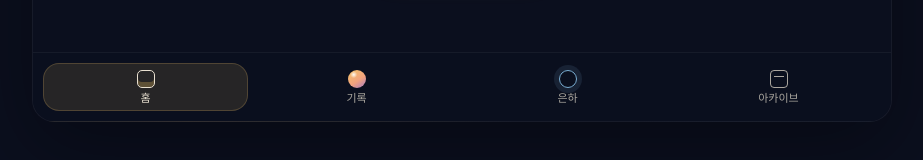
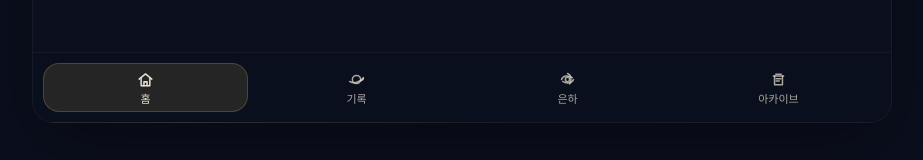
Before and after one commit to minmaxhap/recoverse, a Vue app in the folder recoverse-frontend/: page / in a window 1280 px wide. Shown: the part 635-795 px from the top of the page, without its empty margins (178-1101 px from the left). Built offline with nearby package versions, Linux system fonts and the light colour scheme.

Commit message:
Replace bottom nav CSS icons

```diff
--- /dev/null
+++ b/recoverse-frontend/src/components/NavIcon.vue
@@ -0,0 +1,54 @@
+<template>
+  <svg
+    class="icon"
+    viewBox="0 0 24 24"
+    aria-hidden="true"
+    focusable="false"
+  >
+    <template v-if="name === 'home'">
+      <path d="M4 11.5 12 5l8 6.5" />
+      <path d="M6.5 10.5V20h11v-9.5" />
+      <path d="M10 20v-5h4v5" />
+    </template>
+
+    <template v-else-if="name === 'planet'">
+      <circle cx="12" cy="12" r="5.2" />
+      <path d="M3.5 14.5c3.7 2.1 11 2.8 16.9-4" />
+      <path d="M20.5 9.5c.8 1.3-.4 3-3.1 4.3" />
+    </template>
+
+    <template v-else-if="name === 'galaxy'">
+      <circle cx="12" cy="12" r="2.7" />
+      <path d="M4.5 12c1.4-4.6 8.4-6.2 13.5-2.5" />
+      <path d="M19.5 12c-1.4 4.6-8.4 6.2-13.5 2.5" />
+      <path d="M12 4.5c4.3 1.3 6.2 8.1 2.7 13.1" />
+    </template>
+
+    <template v-else>
+      <path d="M5.5 7.5h13" />
+      <path d="M7 7.5v11h10v-11" />
+      <path d="M8.5 5.5h7" />
+      <path d="M9 11h6" />
+      <path d="M9 14h4" />
+    </template>
+  </svg>
+</template>
+
+<script setup lang="ts">
+defineProps<{
+  name: "home" | "planet" | "galaxy" | "archive";
+}>();
+</script>
+
+<style scoped>
+.icon {
+  width: 19px;
+  height: 19px;
+  display: block;
+  fill: none;
+  stroke: currentColor;
+  stroke-linecap: round;
+  stroke-linejoin: round;
+  stroke-width: 1.9;
+}
+</style>
--- a/recoverse-frontend/src/views/HomeUniverseView.vue
+++ b/recoverse-frontend/src/views/HomeUniverseView.vue
@@ -53,7 +53,7 @@
 
       <nav class="bottomNav" :aria-label="bottomNavLabels.home">
         <button class="navItem active" type="button">
-          <span class="navIcon homeIcon"></span>
+          <NavIcon name="home" />
           <span>{{ bottomNavLabels.home }}</span>
         </button>
         <button
@@ -61,15 +61,15 @@
           type="button"
           @click="$emit('open-selected-capsule')"
         >
-          <span class="navIcon planetIcon"></span>
+          <NavIcon name="planet" />
           <span>{{ bottomNavLabels.planet }}</span>
         </button>
         <button class="navItem" type="button" @click="$emit('open-galaxy')">
-          <span class="navIcon galaxyIcon"></span>
+          <NavIcon name="galaxy" />
           <span>{{ bottomNavLabels.galaxy }}</span>
         </button>
         <button class="navItem" type="button" @click="$emit('open-archive')">
-          <span class="navIcon archiveIcon"></span>
+          <NavIcon name="archive" />
           <span>{{ bottomNavLabels.archive }}</span>
         </button>
       </nav>
@@ -81,6 +81,7 @@
 import DiscoveryCard from "../components/DiscoveryCard.vue";
 import GalaxyMap from "../components/GalaxyMap.vue";
 import HomeHeader from "../components/HomeHeader.vue";
+import NavIcon from "../components/NavIcon.vue";
 import type { Capsule, CapsuleCard } from "../lib/recoverseStore";
 import type { CapsuleHomeItem } from "../lib/capsuleHomeData";
 import type { Galaxy } from "../types/recoverseFuture";
@@ -294,44 +295,4 @@ defineEmits<{
   cursor: not-allowed;
 }
 
-.navIcon {
-  width: 18px;
-  height: 18px;
-  display: block;
-}
-
-.homeIcon {
-  border-radius: 5px;
-  border: 1px solid currentColor;
-  box-shadow: inset 0 -5px 0 rgba(240, 192, 96, 0.28);
-}
-
-.planetIcon {
-  border-radius: 999px;
-  background:
-    radial-gradient(circle at 32% 26%, rgba(255, 255, 255, 0.95), transparent 19%),
-    linear-gradient(145deg, var(--color-gold), var(--color-planet-1) 58%, var(--color-planet-3));
-}
-
-.galaxyIcon {
-  border-radius: 999px;
-  border: 1px solid var(--color-planet-2);
-  box-shadow: 0 0 0 5px rgba(123, 175, 212, 0.12);
-}
-
-.archiveIcon {
-  border: 1px solid currentColor;
-  border-radius: 4px;
-  position: relative;
-}
-
-.archiveIcon::before {
-  content: "";
-  position: absolute;
-  left: 3px;
-  right: 3px;
-  top: 5px;
-  height: 1px;
-  background: currentColor;
-}
 </style>
```
Also changed, not shown: 1 other file (tests, documents, lock files or other folders).
